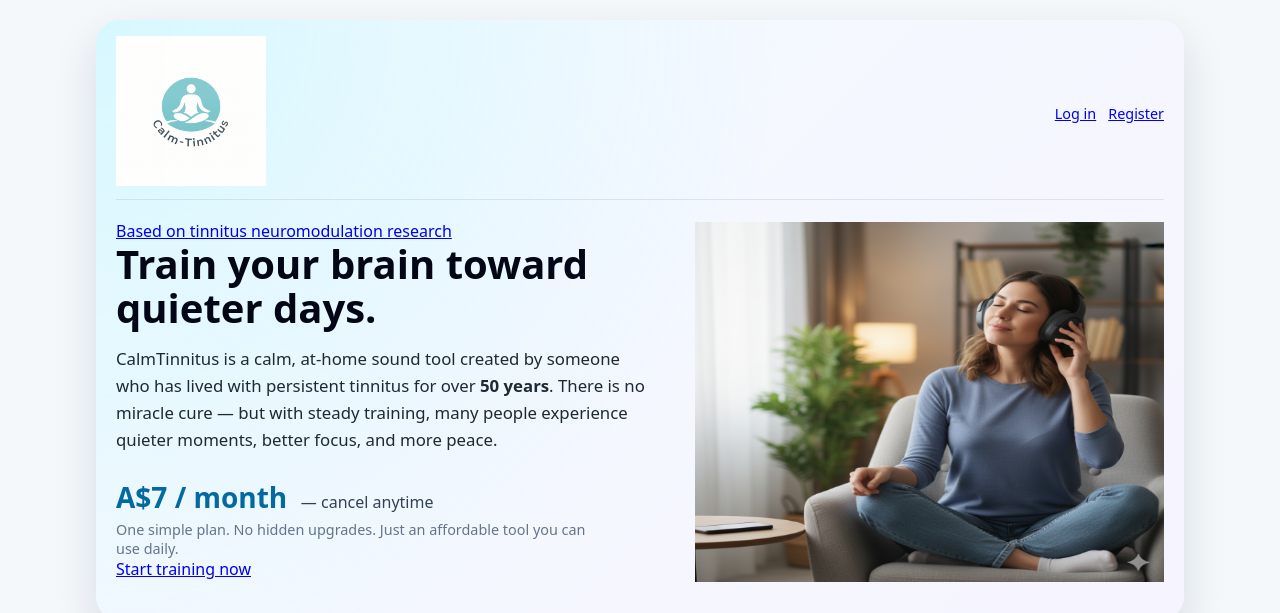
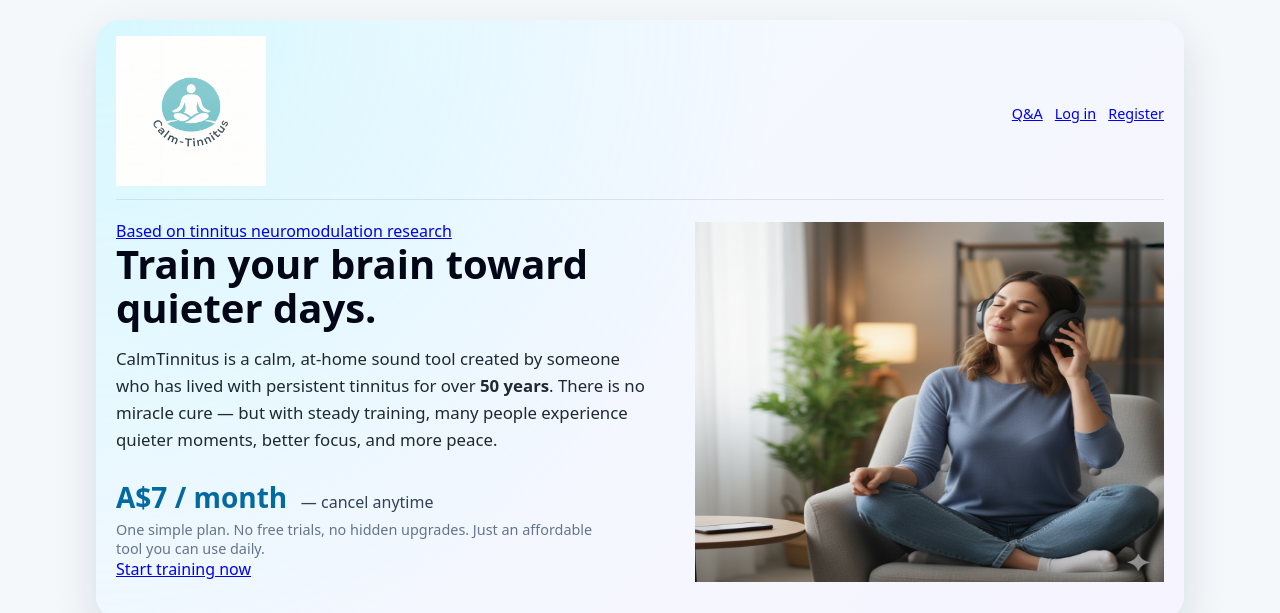
Before and after one commit to danyaffa/CalmTinnitus, a Next.js app: page / in a window 1280 px wide. Shown: the top 613 px of the page. Built offline with nearby package versions, Linux system fonts and the light colour scheme; no server answers.

Commit message:
Update page.tsx

```diff
--- a/app/page.tsx
+++ b/app/page.tsx
@@ -1,4 +1,4 @@
-// /app/page.tsx
+// app/page.tsx
 "use client";
 
 import Image from "next/image";
@@ -26,6 +26,10 @@ export default function HomePage() {
               </Link>
             </div>
             <nav className="nq-header-right">
+              {/* Added Q&A Link */}
+              <Link href="/qa" className="nq-header-link">
+                Q&A
+              </Link>
               <Link href="/login" className="nq-header-link">
                 Log in
               </Link>
@@ -58,7 +62,7 @@ export default function HomePage() {
                   <span className="nq-plan-detail"> — cancel anytime</span>
                 </p>
                 <p className="nq-plan-sub">
-                  One simple plan. No hidden upgrades. Just an
+                  One simple plan. No free trials, no hidden upgrades. Just an
                   affordable tool you can use daily.
                 </p>
 
@@ -374,21 +378,17 @@ export default function HomePage() {
           margin-bottom: 2.75rem;
         }
 
-        /* --- PASTEL BOX --- */
         .nq-card-dark {
-          /* Pastel Blue Gradient */
-          background: linear-gradient(135deg, #bae6fd, #e0f2fe);
+          background: #020617;
           border-radius: 1.2rem;
           padding: 1.7rem 1.6rem;
-          /* Text flipped to dark for contrast */
-          color: #334155;
-          box-shadow: 0 22px 50px rgba(148, 163, 184, 0.25);
+          color: #e5e7eb;
+          box-shadow: 0 22px 50px rgba(15, 23, 42, 0.7);
         }
 
         .nq-card-dark h2 {
           margin-top: 0;
           margin-bottom: 0.9rem;
-          color: #0f172a;
         }
 
         .nq-card-dark ul {
@@ -404,7 +404,7 @@ export default function HomePage() {
 
         .nq-note {
           font-size: 0.8rem;
-          color: #64748b;
+          color: #e5e7eb;
         }
 
         /* FOOTER */
```
